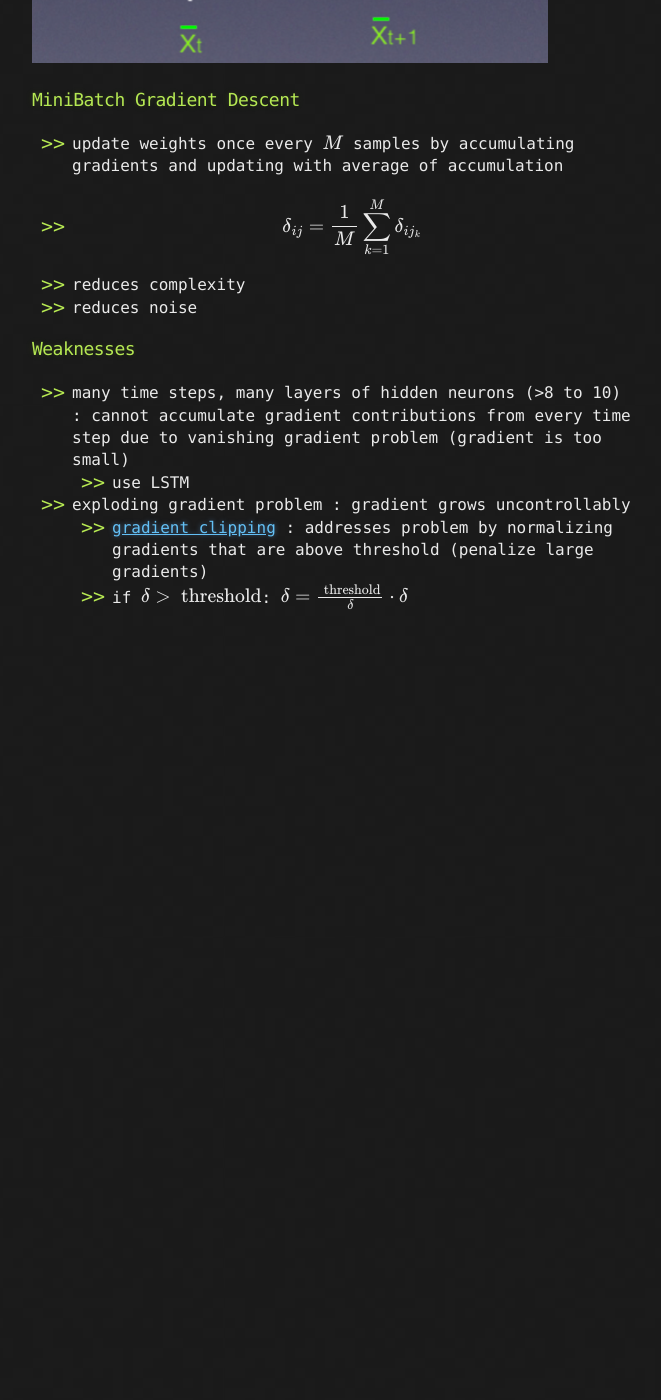
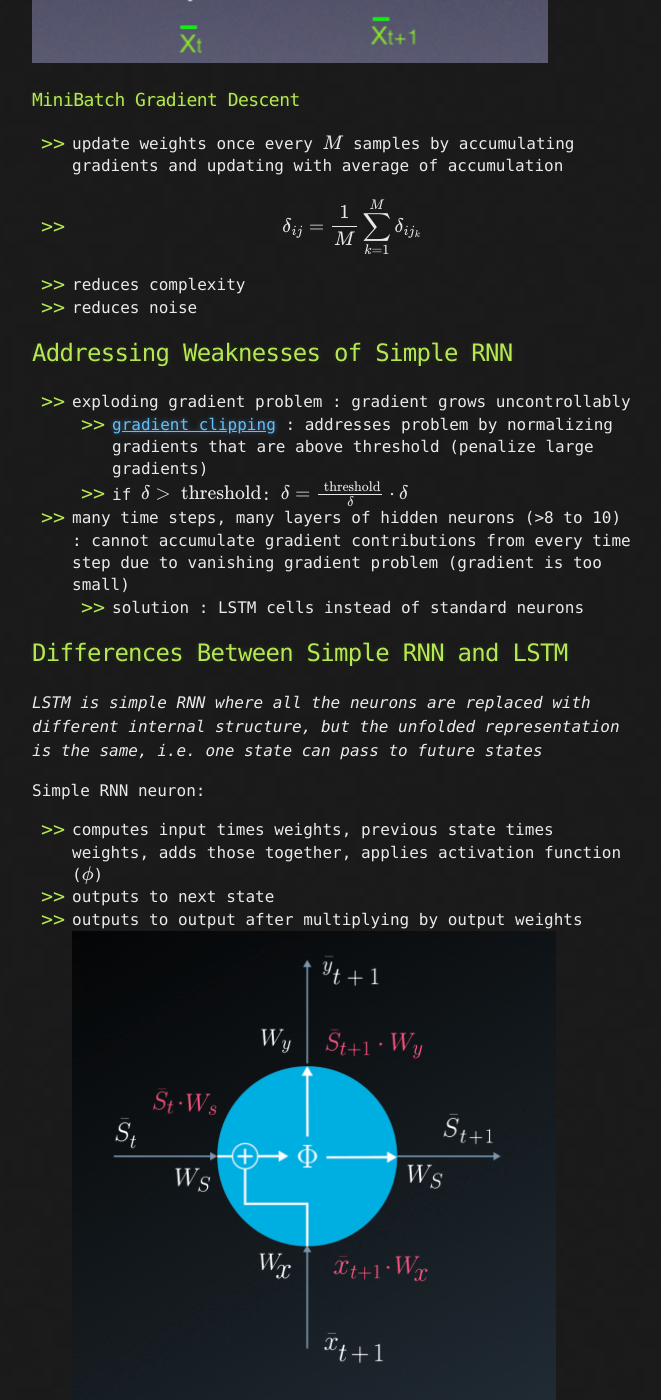
Before and after one commit to LivingProgram/ml-notes, a Jekyll site: the page built from chapter-3/index.md, in a window 1280 px wide and 1400 px high, scrolled down 7043 px. Shown: the whole window, without its empty margins (308-969 px from the left). Built offline with Jekyll 4.4.1, drawn with Linux system fonts in a browser that asks for light colours; our own code applies the rules of GitHub Pages for plain Markdown files; formulas are drawn with MathJax 3; the repository's description, which GitHub fills in, is left out; before the commit the page ends 7673 px from its top, so only the background shows below that; some of the changed text lies outside the part shown.

Commit message:
update with differences between simple and LSTM RNNs

```diff
--- a/chapter-3/index.md
+++ b/chapter-3/index.md
@@ -137,9 +137,34 @@
 - reduces complexity
 - reduces noise
 
-### Weaknesses
-- many time steps, many layers of hidden neurons (>8 to 10) : cannot accumulate gradient contributions from every time step due to vanishing gradient problem (gradient is too small)
-  - use LSTM
+## Addressing Weaknesses of Simple RNN
 - exploding gradient problem : gradient grows uncontrollably
   - [gradient clipping](https://arxiv.org/abs/1211.5063) : addresses problem by normalizing gradients that are above threshold (penalize large gradients)
   - if $$\delta > \text{ threshold}$$: $$\delta = \frac{\text{ threshold}}{\delta}\cdot\delta$$
+- many time steps, many layers of hidden neurons (>8 to 10) : cannot accumulate gradient contributions from every time step due to vanishing gradient problem (gradient is too small)
+    - solution : LSTM cells instead of standard neurons
+
+## Differences Between Simple RNN and LSTM
+*LSTM is simple RNN where all the neurons are replaced with different internal structure, but the unfolded representation is the same, i.e. one state can pass to future states*
+
+Simple RNN neuron:
+- computes input times weights, previous state times weights, adds those together, applies activation function ($$\phi$$)
+- outputs to next state
+- outputs to output after multiplying by output weights
+![ml-notes_27](/images/ml-notes_27.png)
+
+LSTM neuron:
+- 1st calculation : sigmoid function ($$\sigma$$)
+- 2nd : hyperbolic tangent function (*tanh*)
+- 3rd : multiplication ($$\times$$)
+- 4th : addition ($$+$$)
+![ml-notes_28](/images/ml-notes_28.png)
+
+LSTM Advantages:
+- learning over many time steps
+- fully differentiable ($$\sigma, \text{tanh}, \times, +$$)
+- easy to train using backprop, SGD
+- sigmoid allows all data to flow through when = 1, and no data when = 0, much like real biological neuron
+  - can decide which information to store and forget, when to use, when to move previous state to next state's information
+  - is a "gating function"
+  - can be trained using backprop by adjusting the weights that multiply times inputs before going into sigmoid
```
Also changed, not shown: images/ml-notes_27.png (added), images/ml-notes_28.png (added).
